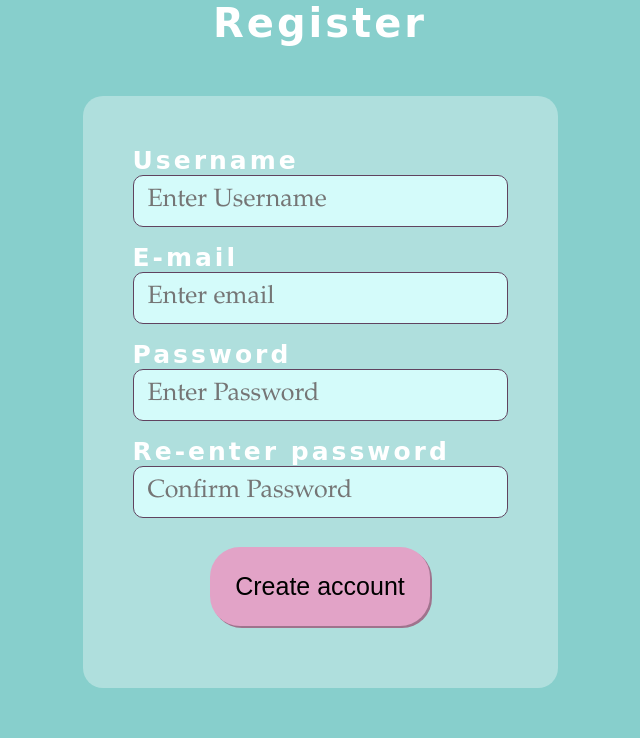
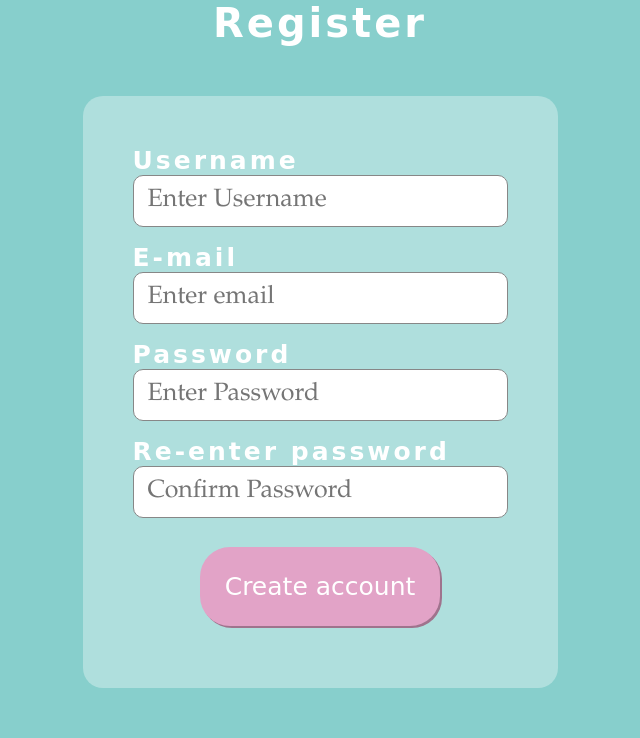
Before and after one commit to StefBuwalda/WebApp3, a PHP site: page /register in a window 1280 px wide. Shown: the part 70-808 px from the top of the page, without its empty margins (320-960 px from the left). Run offline with PHP 8.4, Linux system fonts and the light colour scheme.

Commit message:
visual changes to buttons

```diff
--- /dev/null
+++ b/game/public/css/gameover.css
@@ -0,0 +1,3 @@
+#topPlayersList{
+
+}
--- a/game/public/css/home.css
+++ b/game/public/css/home.css
@@ -53,8 +53,8 @@ input[type="email"] {
     font-family: "garamond", "serif";
     color: black;
     width: 100%;
-    background-color: #d4fbfa;
-    border: 1px solid #60435F;
+    background-color: #ffffff;
+    border: 1px solid #878787;
     border-radius: 10px;
     padding: 10px 14px;
     box-sizing: border-box;
@@ -64,7 +64,7 @@ input:-webkit-autofill,
 input:-webkit-autofill:hover,
 input:-webkit-autofill:focus {
     -webkit-text-fill-color: black;
-    -webkit-box-shadow: 0 0 0px 1000px #d4fbfa inset !important;
+    -webkit-box-shadow: 0 0 0px 1000px #ffffff inset !important;
     transition: background-color 5000s ease-in-out 0s;
 }
 
@@ -75,6 +75,8 @@ input:-webkit-autofill:focus {
 
 .button {
     background-color: #E2A3C7;
+    font-family: "Bradley Hand ITC", cursive;
+    color:white;
     padding: 1rem;
     margin: 0.5rem;
     border: none;
@@ -82,9 +84,15 @@ input:-webkit-autofill:focus {
     box-shadow: #9f738d 2px 2px;
 }
 
+
 .button:hover {
     background-color: #60435F;
 
+}
+
+
+#login-btn, #github-btn{
+    background-color: #775475;
 }
 
 .button-wrapper {
--- a/game/src/pages/game.php
+++ b/game/src/pages/game.php
@@ -2,6 +2,7 @@
 
 $title = 'Game';
 $extraCss = ['/css/game.css', '/css/base.css'];
+$extraCss = ['/css/game.css', '/css/gameover.css'];
 
 include __DIR__ . '/../partials/header.php';
 ?>
```
Also changed, not shown: game/public/css/game.css (+23 -2 lines).
